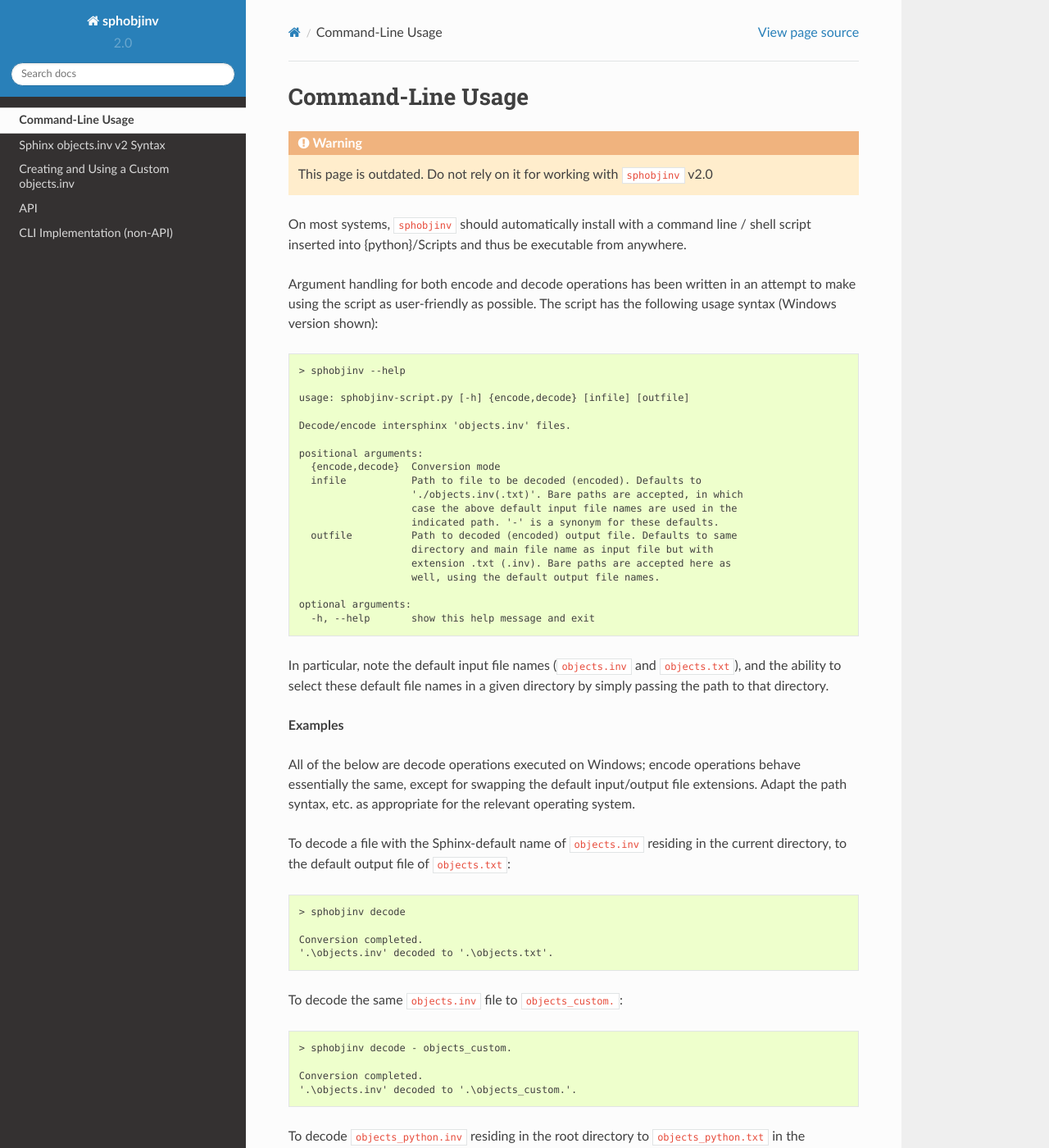
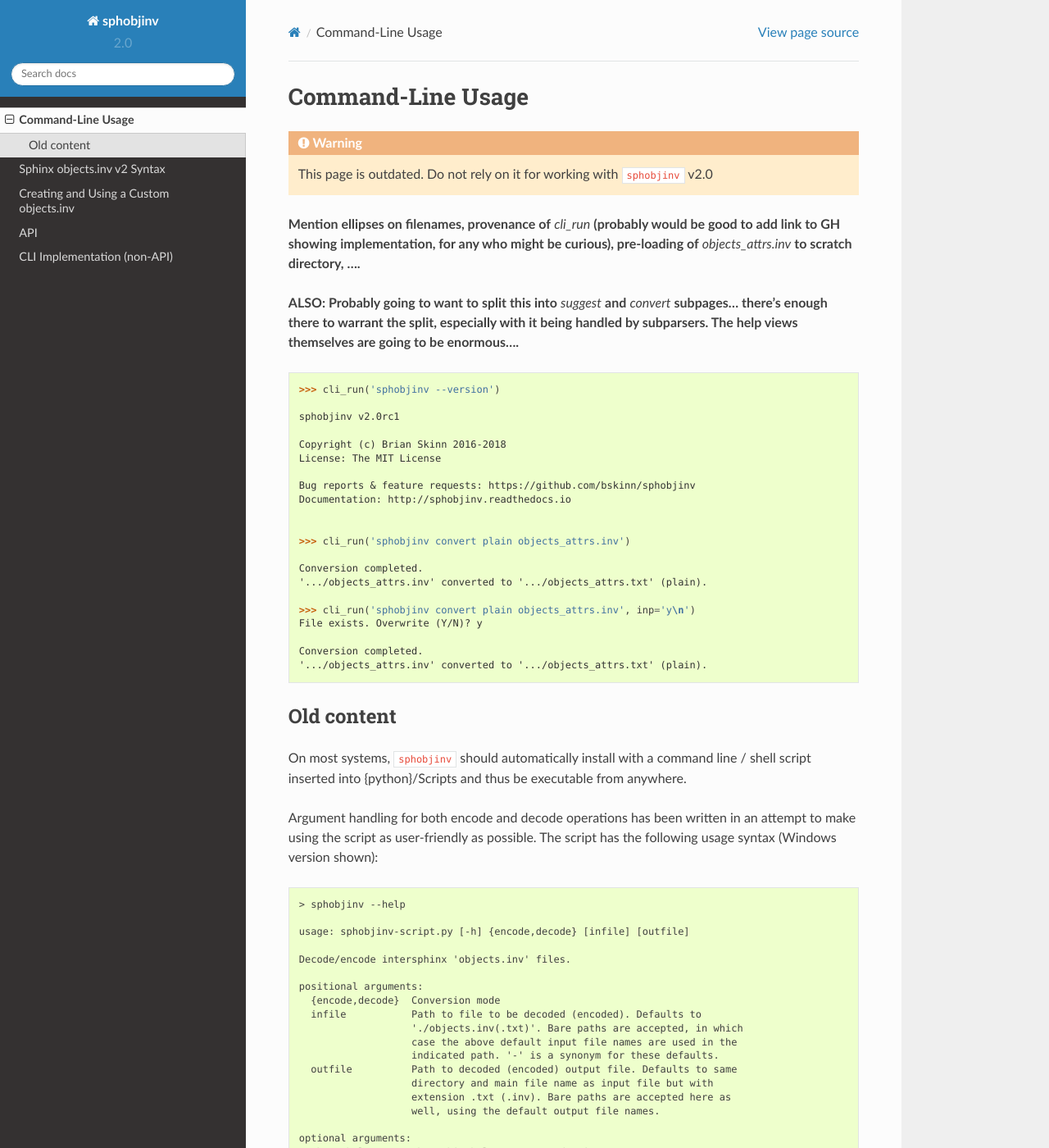
Before and after one commit to bskinn/sphobjinv, a Sphinx documentation site: the page built from doc/source/cmdline.rst, in a window 1280 px wide and 1400 px high. Shown: the whole window at 82% size. Built offline with Sphinx 7.4.7 and the Read the Docs theme 2.0.0, drawn with Linux system fonts in a browser that asks for light colours.

Commit message:
DOCDEV (SQ 3): Implement doctest cli_run
(1) Now can run arbitrary sphobjinv CLI invocations. Should be able
to do stdin wrapping, too, with stdio_mgr. Still need to test that,
though.

Rewrite the folder switching code in the setup/teardown to hopefully
be more robust to raised errors (if the test code exits without
running cleanup, then pwd gets left in 'scratch'). May have to
put a check in the chdir code and skip the mkdir/chdir if pwd
ends in 'scratch'

Add basic testing doctests to cmdline.rst. May or may not actually
keep it all.

(2) TEST: Move doctest & codecov to 3.6 only

Should be no reason to run doctest on multiple versions?

Codecov to 3.6 is the first step of a general move to 3.6 as general working version. Shouldn't affect anything...?

(3) DOC: Add CLI doctest example including stdin

```diff
--- a/doc/source/cmdline.rst
+++ b/doc/source/cmdline.rst
@@ -7,6 +7,45 @@
 
     This page is outdated. Do not rely on it for working with
     ``sphobjinv`` v2.0
+
+**Mention ellipses on filenames, provenance of** `cli_run`
+**(probably would be good to add link to GH showing implementation,
+for any who might be curious), pre-loading of** `objects_attrs.inv`
+**to scratch directory, ....**
+
+**ALSO: Probably going to want to split this into** `suggest` **and**
+`convert` **subpages... there's enough there to warrant the split,
+especially with it being handled by subparsers. The help views themselves
+are going to be enormous....**
+
+.. doctest:: scratch
+
+    >>> cli_run('sphobjinv --version')
+    <BLANKLINE>
+    sphobjinv v2.0rc1
+    <BLANKLINE>
+    Copyright (c) Brian Skinn 2016-2018
+    License: The MIT License
+    <BLANKLINE>
+    Bug reports & feature requests: https://github.com/bskinn/sphobjinv
+    Documentation: http://sphobjinv.readthedocs.io
+    <BLANKLINE>
+    <BLANKLINE>
+    >>> cli_run('sphobjinv convert plain objects_attrs.inv')
+    <BLANKLINE>
+    Conversion completed.
+    '.../objects_attrs.inv' converted to '.../objects_attrs.txt' (plain).
+    <BLANKLINE>
+    >>> cli_run('sphobjinv convert plain objects_attrs.inv', inp='y\n')
+    File exists. Overwrite (Y/N)? y
+    <BLANKLINE>
+    Conversion completed.
+    '.../objects_attrs.inv' converted to '.../objects_attrs.txt' (plain).
+    <BLANKLINE>
+
+
+Old content
+-----------
 
 On most systems, ``sphobjinv`` should automatically install with a command
 line / shell script inserted into {python}/Scripts and thus be executable
--- a/doc/source/conf.py
+++ b/doc/source/conf.py
@@ -196,33 +196,62 @@
 from pathlib import Path
 import shutil as sh
 
-# SHOULD never break anything?
-_dir = Path('scratch').absolute()
+_start_dir = Path().resolve()
 
-_res_inv = Path().resolve().parent
-_res_inv = _res_inv / 'sphobjinv' / 'test' / 'resource' / 'objects_attrs.inv'
+_work_dir = Path('scratch').resolve()
+
+_res_inv = (_start_dir.parent / 'sphobjinv' / 'test' / 'resource'
+            / 'objects_attrs.inv')
 
 def _clear_files():
-    for fp in [_ for _ in _dir.iterdir() if _.is_file()]:
+    for fp in [_ for _ in _work_dir.iterdir() if _.is_file()]:
         fp.unlink()
 
 try:
-    _dir.mkdir()
+    _work_dir.mkdir()
 except FileExistsError:
     pass
 
-os.chdir(str(_dir))
+os.chdir(str(_work_dir))
 
 _clear_files()
 
 sh.copy(str(_res_inv), str(Path()))
+
+
+# Define helper(s) for running CLI commands
+
+def cli_run(argstr, inp=''):
+    '''Run as if argstr was passed to shell.
+
+    Can't handle quoted arguments.
+    '''
+    import sys
+
+    import sphobjinv.cmdline as cli
+    from stdio_mgr import stdio_mgr
+
+    old_argv = sys.argv
+    sys.argv = argstr.strip().split()
+
+    with stdio_mgr(inp) as (i_, o_, e_):
+        try:
+            cli.main()
+        except SystemExit:
+            pass
+        finally:
+            sys.argv = old_argv
+
+        output = o_.getvalue() + e_.getvalue()
+
+    print(output)
 
 """
 
 doctest_global_cleanup = """\
 _clear_files()
 
-os.chdir(str(Path().parent))
+os.chdir(str(_start_dir))
 
 """
 
```
Also changed, not shown: .travis.yml.
